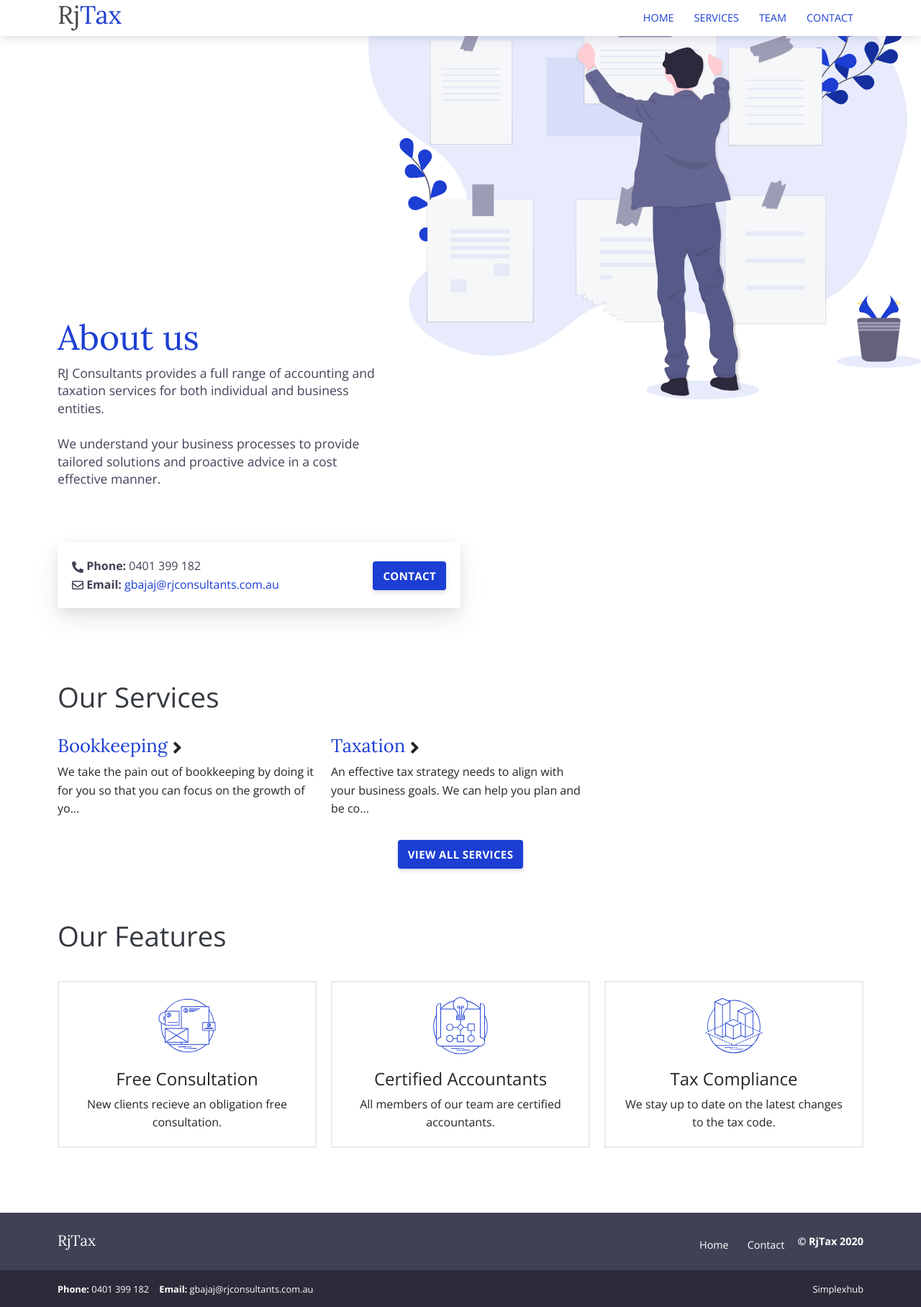
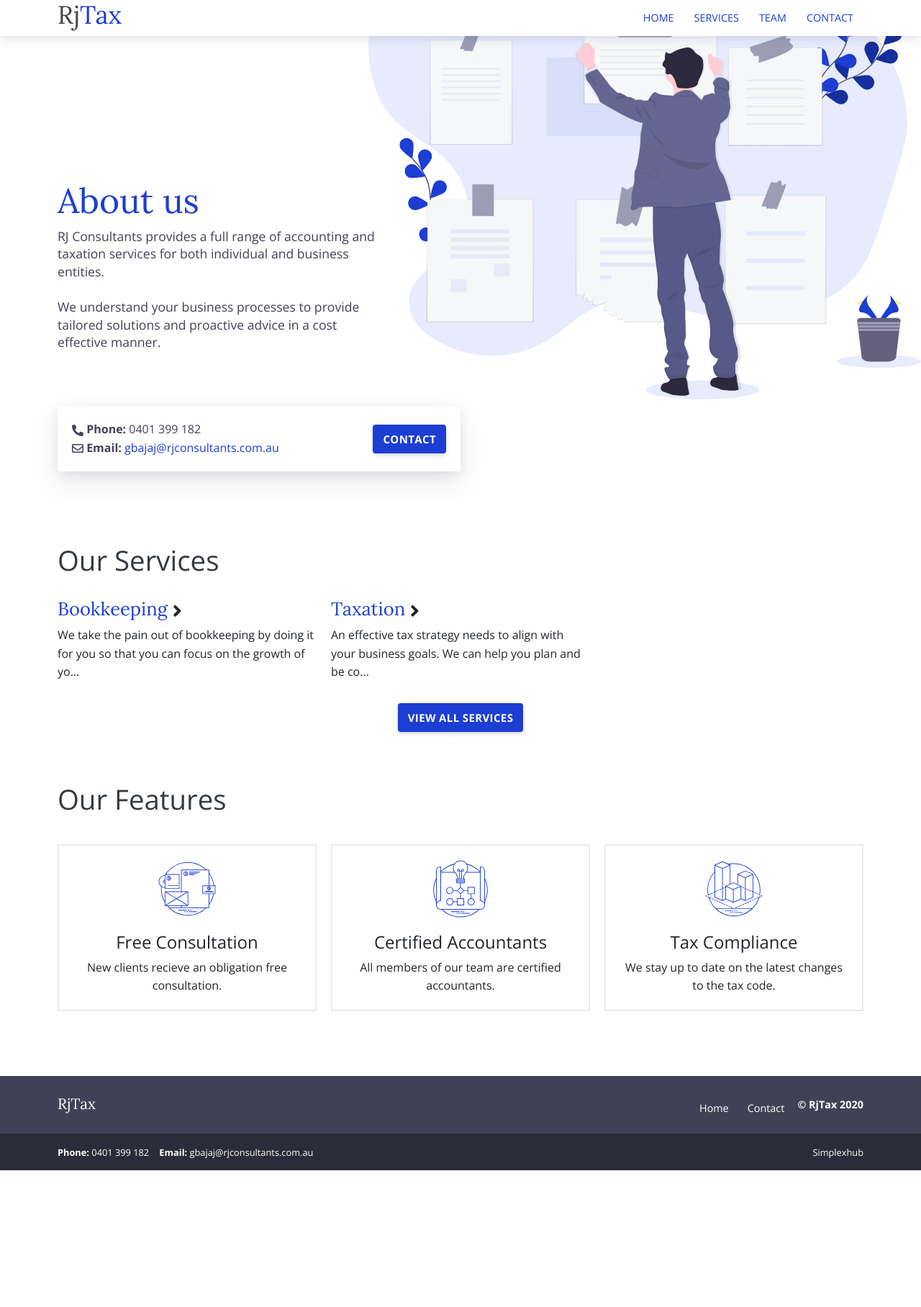
Before and after one commit to raisulsh2020/raisul-sh2020.github.io, a Jekyll site: the page built from index.html, in a window 1280 px wide. Shown: the whole page at 72% size. Built offline with Jekyll 4.4.1, drawn with Linux system fonts in a browser that asks for light colours; after the commit the page ends 1626 px from its top, so only the background shows below that.

Commit message:
Styles added

```diff
--- a/assets/css/style.scss
+++ b/assets/css/style.scss
@@ -162,18 +162,18 @@ only screen and (max-width: 760px),
     }
 }
 
-@media
-only screen and (min-width: 500px),
-(min-device-width: 500px) and (max-device-width: 680px) {
-    .intro {
-        padding-top: 390px;
-    }
+// @media
+// only screen and (min-width: 500px),
+// (min-device-width: 500px) and (max-device-width: 680px) {
+//     .intro {
+//         padding-top: 390px;
+//     }
 
-    .intro-small {
-        padding-top: 100px;
-        padding-bottom: 30px;
-    }
-}
+//     .intro-small {
+//         padding-top: 100px;
+//         padding-bottom: 30px;
+//     }
+// }
 
 // @media
 // only screen and (min-width: 368px),
```
